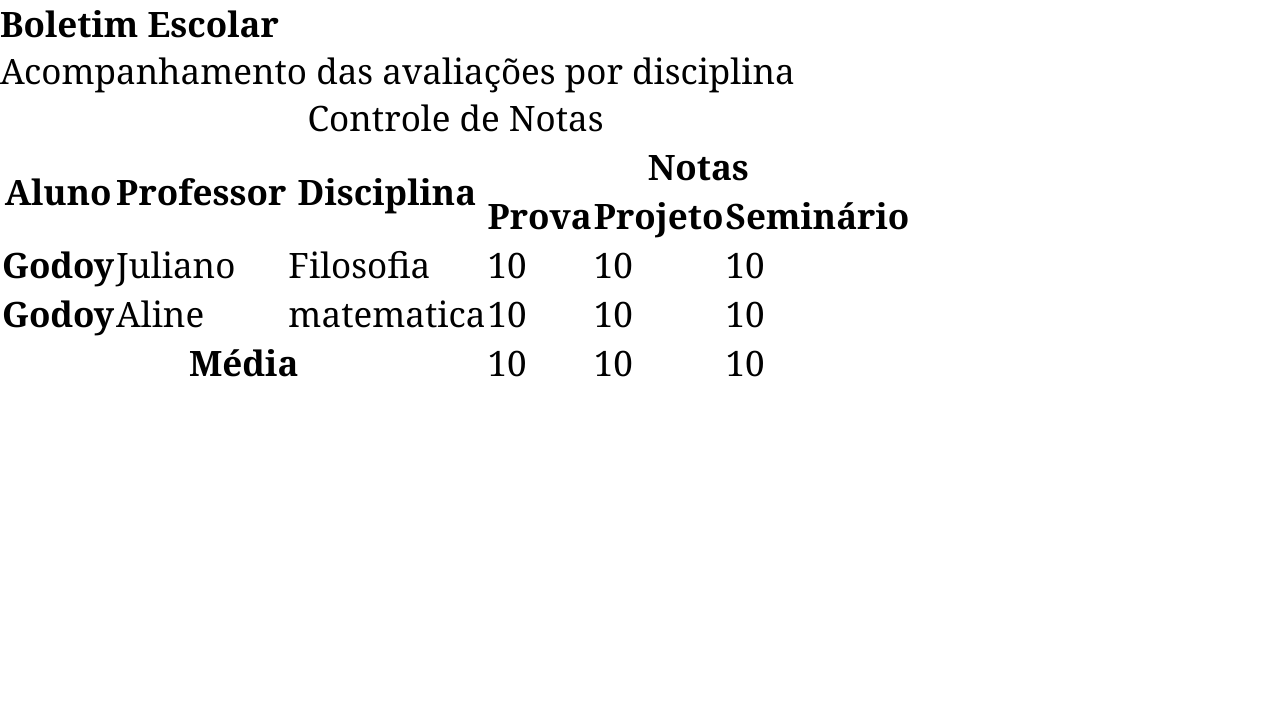
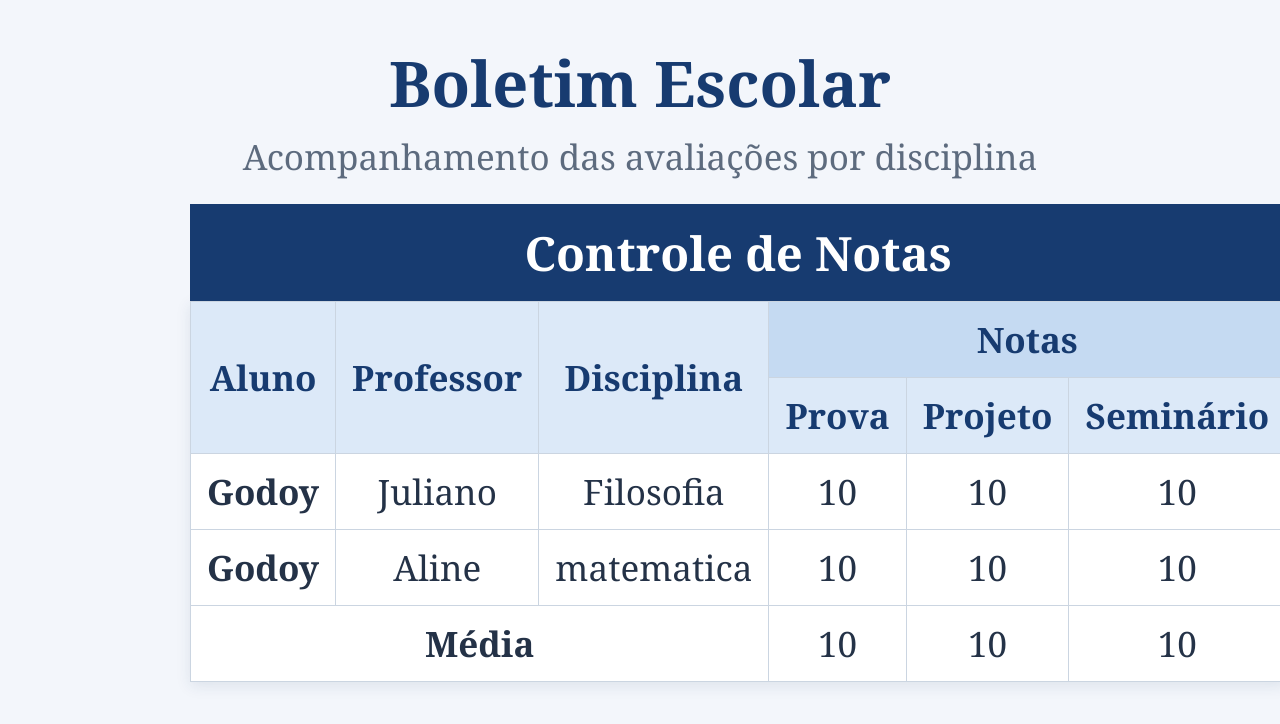
Before and after one commit to rodrigogfilho-cloud/tabelas, a plain HTML site: page nova-tabela/index.html in a window 1280 px wide. Drawn offline with Linux system fonts and the light colour scheme.

Commit message:
ADD: estilização do CSS

```diff
--- a/nova-tabela/style.css
+++ b/nova-tabela/style.css
@@ -4,15 +4,66 @@
     margin: 0;
     padding: 0;
     box-sizing: border-box;
-    text-decoration: none;
-    font-family: Cambria, serif;
-    font-size: 35px;
+
+}
+
+body{
+    padding: 40px 20px;
+    background-color: #f3f6fb;
+    color: #243247;
+    font-family: Helvetica, sans-serif;
+}
+
+.conteudo-principal{
+    width: min(100%, 900px);
+    margin: 0 auto;
+}
+
+.conteudo-principal__header h1{
+    margin-bottom:8px;
+    color: #173b70;
+    font-size: 1.8rem;
+    text-align: center;
 }
 
 .descricao{
-
+    margin-bottom: 24px;
+    color: #5d6b7e;
+    text-align: center  ;
 }
 
+/* Estilização da tabela */
+
 .tabela-notas{
+    width: 100%;
+    border-collapse: collapse;
+    /* overflow: hidden; */
+    background-color: #ffffff;
+    box-shadow: 0 4px 14px rgba(25, 55, 95, 0.10);
+}
 
+.tabela-notas caption {
+    padding: 16px;
+    background-color: #173b70;
+    color: #ffffff;
+    font-size: 1.35rem;
+    font-weight: bold;
+    text-align: center;
 }
+
+.tabela-notas th,
+.tabela-notas td {
+    padding: 14px 16px;
+    border: 1px solid #cbd5e1;
+    text-align: center;
+}
+
+.tabela-notas thead th{
+    background-color: #dce9f8;
+    color: #173b70;
+    font-weight: bold;
+}
+
+.tabela-notas thead tr:first-child th[colspan] {
+    background-color: #c5daf2;
+}
```
